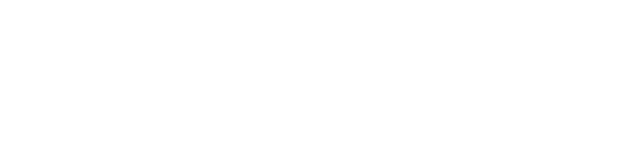
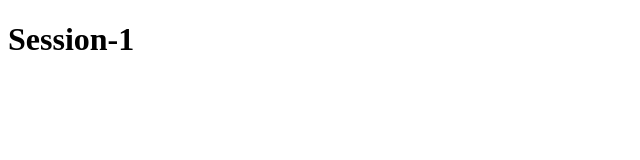
Before and after one commit to Frontend-Apps/web-36, a plain HTML site: page Session-1/Live session code/index.html in a window 1280 px wide. Shown: the whole page, without its empty margins (0-640 px from the left). Drawn offline with Linux system fonts and the light colour scheme.

Commit message:
session-1 notes

```diff
--- a/Session-1/Live session code/index.html
+++ b/Session-1/Live session code/index.html
@@ -6,7 +6,7 @@
     <title>Document</title>
 </head>
 <body>
-
+    <h1>Session-1</h1>
 </body>
 </html>
 
```
